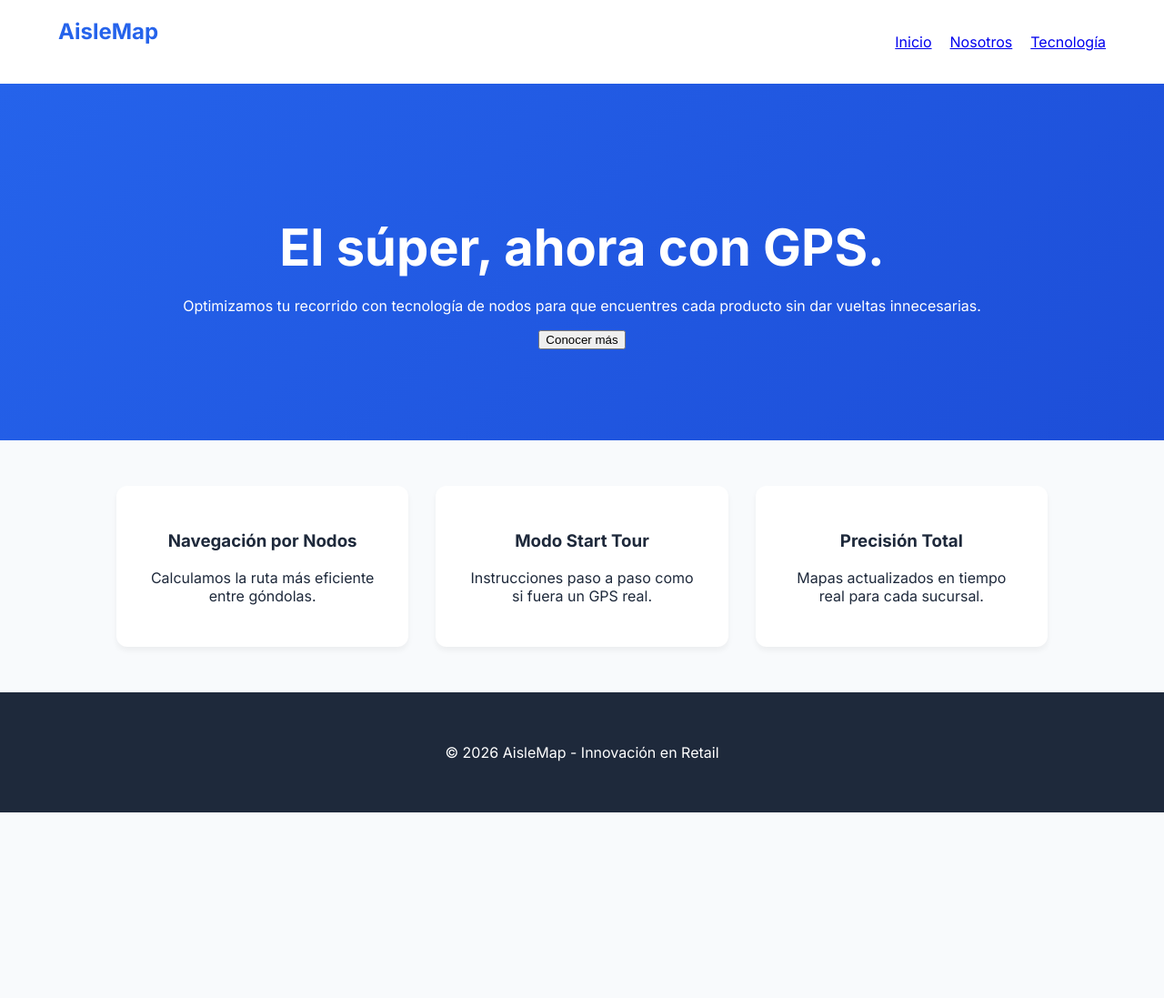
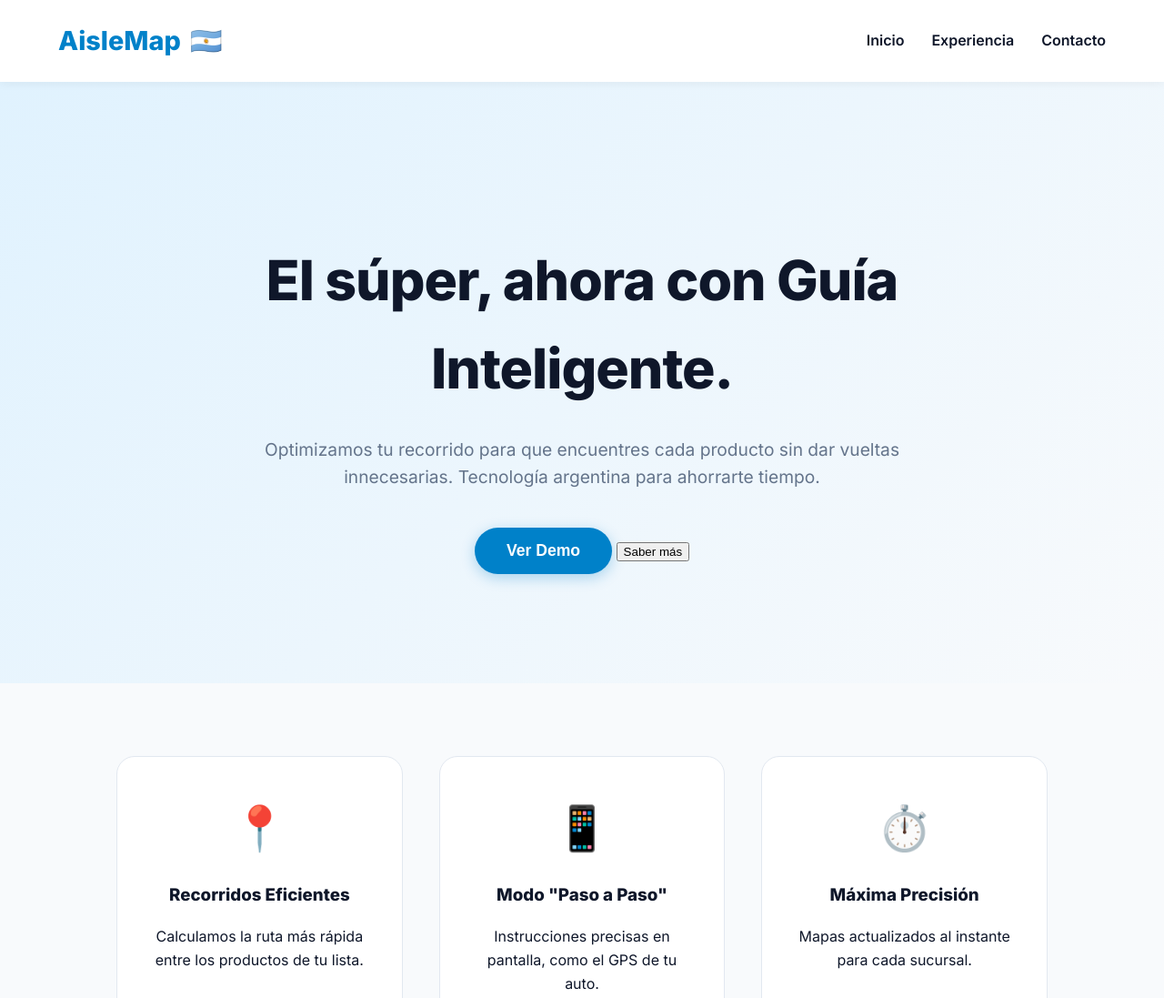
Before and after one commit to annoniuniverse/indoorps, a plain HTML site: page index.html in a window 1280 px wide. Shown: the top 1097 px of the page at 91% size. Before the commit the page ends 893 px from the top, so only its background shows below. Drawn offline with Linux system fonts and the light colour scheme.

Commit message:
Version final sin nodos

```diff
--- a/index.html
+++ b/index.html
@@ -3,46 +3,53 @@
 <head>
     <meta charset="UTF-8">
     <meta name="viewport" content="width=device-width, initial-scale=1.0">
-    <title>AisleMap | Navegación Inteligente para Supermercados</title>
+    <title>AisleMap | Tu Guía Inteligente en el Súper</title>
     <link rel="stylesheet" href="styles.css">
-    <link rel="preconnect" href="https://fonts.googleapis.com">
-    <link href="https://fonts.googleapis.com/css2?family=Inter:wght@400;700&display=swap" rel="stylesheet">
+    <link href="https://fonts.googleapis.com/css2?family=Inter:wght@400;600;800&display=swap" rel="stylesheet">
 </head>
 <body>
     <header>
         <nav>
-            <div class="logo">AisleMap</div>
+            <div class="logo">AisleMap <span class="flag">🇦🇷</span></div>
             <ul>
                 <li><a href="#inicio">Inicio</a></li>
-                <li><a href="#nosotros">Nosotros</a></li>
-                <li><a href="#tecnologia">Tecnología</a></li>
+                <li><a href="#experiencia">Experiencia</a></li>
+                <li><a href="#contacto">Contacto</a></li>
             </ul>
         </nav>
     </header>
 
     <section id="inicio" class="hero">
-        <h1>El súper, ahora con GPS.</h1>
-        <p>Optimizamos tu recorrido con tecnología de nodos para que encuentres cada producto sin dar vueltas innecesarias.</p>
-        <button class="btn-primary">Conocer más</button>
+        <div class="hero-content">
+            <h1>El súper, ahora con Guía Inteligente.</h1>
+            <p>Optimizamos tu recorrido para que encuentres cada producto sin dar vueltas innecesarias. Tecnología argentina para ahorrarte tiempo.</p>
+            <div class="hero-buttons">
+                <button class="btn-primary">Ver Demo</button>
+                <button class="btn-secondary">Saber más</button>
+            </div>
+        </div>
     </section>
 
-    <section id="tecnologia" class="features">
+    <section id="experiencia" class="features">
         <div class="feature-card">
-            <h3>Navegación por Nodos</h3>
-            <p>Calculamos la ruta más eficiente entre góndolas.</p>
+            <div class="icon">📍</div>
+            <h3>Recorridos Eficientes</h3>
+            <p>Calculamos la ruta más rápida entre los productos de tu lista.</p>
         </div>
         <div class="feature-card">
-            <h3>Modo Start Tour</h3>
-            <p>Instrucciones paso a paso como si fuera un GPS real.</p>
+            <div class="icon">📱</div>
+            <h3>Modo "Paso a Paso"</h3>
+            <p>Instrucciones precisas en pantalla, como el GPS de tu auto.</p>
         </div>
         <div class="feature-card">
-            <h3>Precisión Total</h3>
-            <p>Mapas actualizados en tiempo real para cada sucursal.</p>
+            <div class="icon">⏱️</div>
+            <h3>Máxima Precisión</h3>
+            <p>Mapas actualizados al instante para cada sucursal.</p>
         </div>
     </section>
 
     <footer>
-        <p>&copy; 2026 AisleMap - Innovación en Retail</p>
+        <p>&copy; 2026 AisleMap - Innovación Argentina para el Mundo</p>
     </footer>
 </body>
 </html>
--- a/styles.css
+++ b/styles.css
@@ -1,7 +1,9 @@
 :root {
-    --primary: #2563eb;
-    --dark: #1e293b;
+    --primary: #0081C9; /* Un azul más vibrante, tirando a nuestra bandera */
+    --secondary: #FFD700; /* Toque dorado */
+    --dark: #0f172a;
     --light: #f8fafc;
+    --white: #ffffff;
 }
 
 body {
@@ -9,55 +11,110 @@ body {
     margin: 0;
     color: var(--dark);
     background-color: var(--light);
+    line-height: 1.6;
 }
 
+/* Navegación */
 nav {
     display: flex;
     justify-content: space-between;
-    padding: 20px 5%;
-    background: white;
-    box-shadow: 0 2px 4px rgba(0,0,0,0.1);
+    align-items: center;
+    padding: 1rem 5%;
+    background: var(--white);
+    position: sticky;
+    top: 0;
+    z-index: 1000;
+    box-shadow: 0 2px 10px rgba(0,0,0,0.05);
 }
 
 .logo {
-    font-size: 1.5rem;
-    font-weight: bold;
+    font-size: 1.8rem;
+    font-weight: 800;
     color: var(--primary);
+    display: flex;
+    align-items: center;
+    gap: 10px;
 }
 
 nav ul {
     display: flex;
     list-style: none;
-    gap: 20px;
+    gap: 30px;
 }
 
-.hero {
-    text-align: center;
-    padding: 100px 10%;
-    background: linear-gradient(135deg, #2563eb 0%, #1d4ed8 100%);
-    color: white;
+nav a {
+    text-decoration: none;
+    color: var(--dark);
+    font-weight: 600;
+    transition: color 0.3s;
 }
 
-.hero h1 { font-size: 3.5rem; margin-bottom: 20px; }
+nav a:hover { color: var(--primary); }
 
+/* Hero Section */
+.hero {
+    padding: 120px 10%;
+    background: linear-gradient(135deg, #e0f2fe 0%, #f8fafc 100%);
+    text-align: center;
+}
+
+.hero h1 {
+    font-size: 3.8rem;
+    font-weight: 800;
+    margin-bottom: 24px;
+    color: var(--dark);
+    letter-spacing: -1px;
+}
+
+.hero p {
+    font-size: 1.2rem;
+    max-width: 700px;
+    margin: 0 auto 40px;
+    color: #64748b;
+}
+
+.btn-primary {
+    background: var(--primary);
+    color: white;
+    padding: 15px 35px;
+    border: none;
+    border-radius: 50px;
+    font-size: 1.1rem;
+    font-weight: 600;
+    cursor: pointer;
+    box-shadow: 0 4px 15px rgba(0,129,201,0.3);
+    transition: transform 0.2s;
+}
+
+.btn-primary:hover { transform: translateY(-3px); }
+
+/* Tarjetas */
 .features {
     display: grid;
-    grid-template-columns: repeat(auto-fit, minmax(250px, 1fr));
-    gap: 30px;
-    padding: 50px 10%;
+    grid-template-columns: repeat(auto-fit, minmax(280px, 1fr));
+    gap: 40px;
+    padding: 80px 10%;
 }
 
 .feature-card {
-    background: white;
-    padding: 30px;
-    border-radius: 12px;
-    box-shadow: 0 4px 6px rgba(0,0,0,0.05);
+    background: var(--white);
+    padding: 40px;
+    border-radius: 20px;
     text-align: center;
+    transition: all 0.3s ease;
+    border: 1px solid #e2e8f0;
 }
 
+.feature-card:hover {
+    transform: translateY(-10px);
+    box-shadow: 0 20px 25px -5px rgba(0,0,0,0.1);
+}
+
+.feature-card .icon { font-size: 3rem; margin-bottom: 20px; }
+
 footer {
+    background: var(--dark);
+    color: var(--white);
     text-align: center;
-    padding: 40px;
-    background: var(--dark);
-    color: white;
+    padding: 50px;
 }
```
